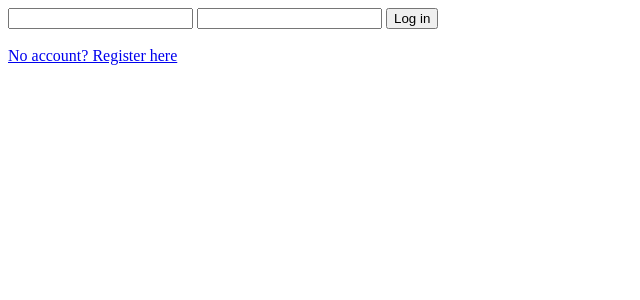
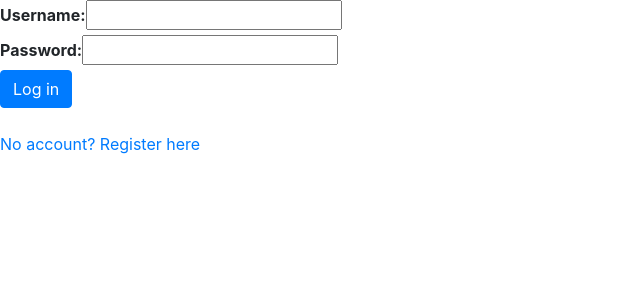
Before and after one commit to jadesuzarte/Foodversity_v2, a Flask app: page / in a window 1280 px wide. Shown: the top 300 px of the page, without its empty margins (0-640 px from the left). Run offline with Flask 2, Linux system fonts and the light colour scheme; some libraries are stand-ins or nearby versions.

Commit message:
Finished initial login

```diff
--- a/templates/homepage.html
+++ b/templates/homepage.html
@@ -1,17 +1,26 @@
 {% extends 'base.html' %}
 
 {% block head %}
+<!-- Bootstrap -->
+<link rel="stylesheet" href="https://stackpath.bootstrapcdn.com/bootstrap/4.4.1/css/bootstrap.min.css"
+integrity="sha384-Vkoo8x4CGsO3+Hhxv8T/Q5PaXtkKtu6ug5TOeNV6gBiFeWPGFN9MuhOf23Q9Ifjh" crossorigin="anonymous">
+<!-- Custom CSS -->
 <link rel="stylesheet" href="{{ url_for('static', filename='css/login.css') }}" type="text/css">
 {% endblock %}
 
 {% block body %}
-
-<form action="#" method="POST">
-    <input type="text" name="username" id="username">
-    <input type="password" name="password" id="password">
-    <input type="submit" value="Log in">
-</form>
-<br>
-<a href="/signup">No account? Register here</a>
-
+<div>
+    <form action="#" method="POST">
+        <!-- User enters their username here -->
+        <label for="username"><strong>Username: </strong></label><input type="text" name="username" id="username">
+        <br>
+        <!-- User enters their password here -->
+        <label for="password"><strong>Password: </strong></label><input type="password" name="password" id="password">
+        <br>
+        <!-- Upon pressing this, the user either enters the site or  -->
+        <input type="submit" value="Log in" class="btn btn-primary">
+    </form>
+    <br>
+    <a href="/signup">No account? Register here</a>
+</div>
 {% endblock %}
```
